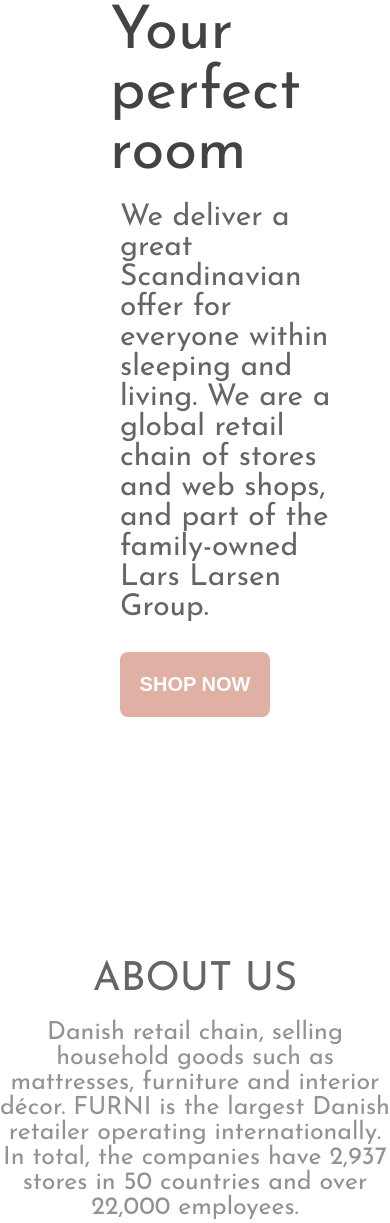
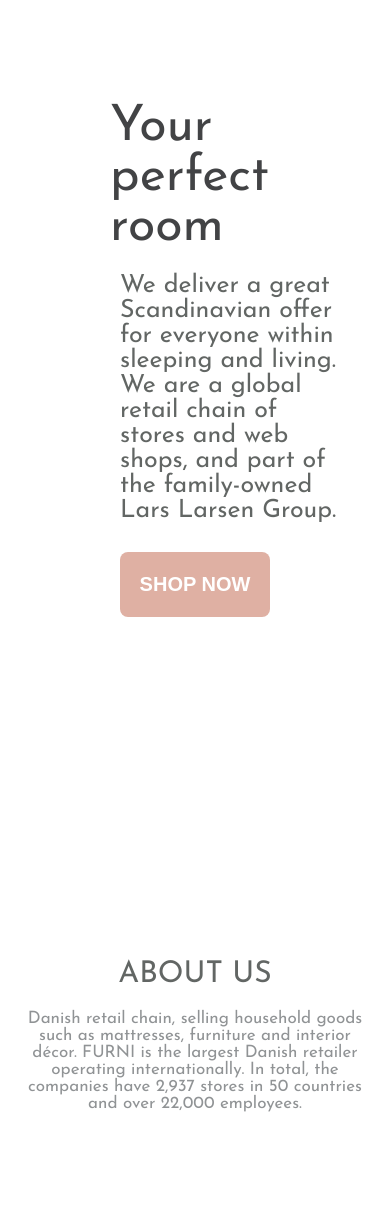
Before and after one commit to mariamogig/Final-project-Mariam-Gigauri, a plain HTML site: page index.html in a window 390 px wide. Shown: the part 200-1423 px from the top of the page. Drawn offline with Linux system fonts and the light colour scheme; a web font is replaced by a local one.

Commit message:
text sizes become smaller

```diff
--- a/scss/_responsive.scss
+++ b/scss/_responsive.scss
@@ -31,13 +31,23 @@
 }
     .titles {
         .title1 {
-            font-size: 60px;
+            font-size: 50px;
         }
         .title2 {
-            font-size: 30px;
+            font-size: 25px;
         }
     }
     .background {
         padding-right: 40px;
     }
+    .aboutus {
+        .about1 {
+            font-size: 30px;
+        }
+        .about2 {
+            padding-right: 15px;
+            padding-left: 15px;
+            font-size: 17px;
+        }
+    }
 }
```
Also changed, not shown: css/global.css, 1 other file.
